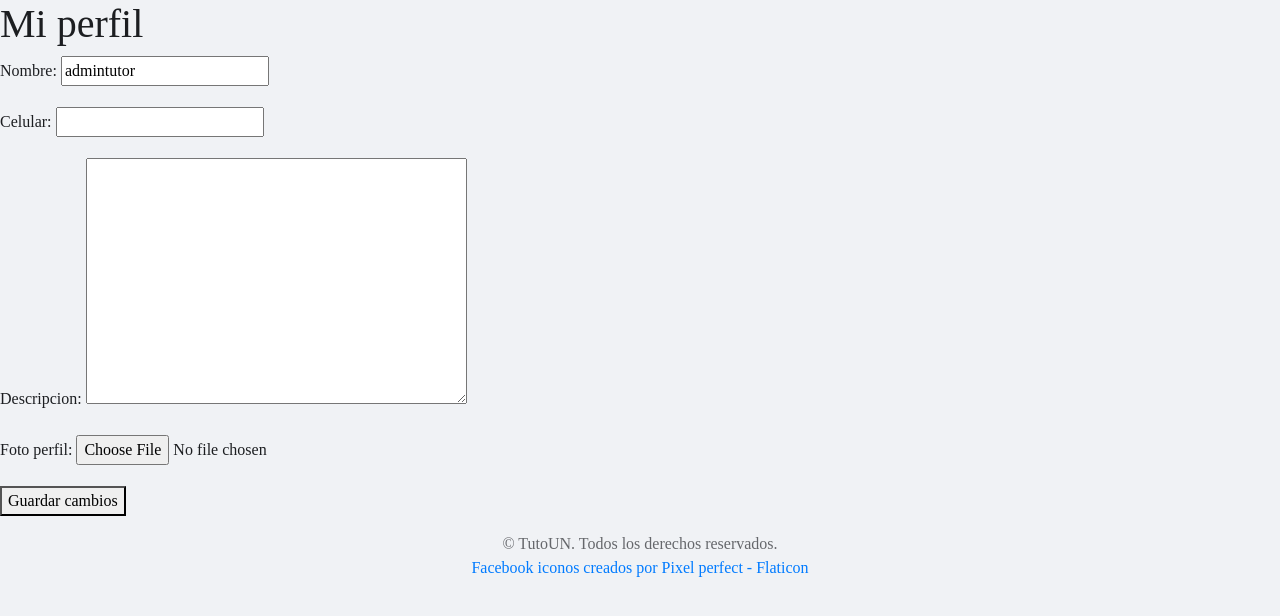
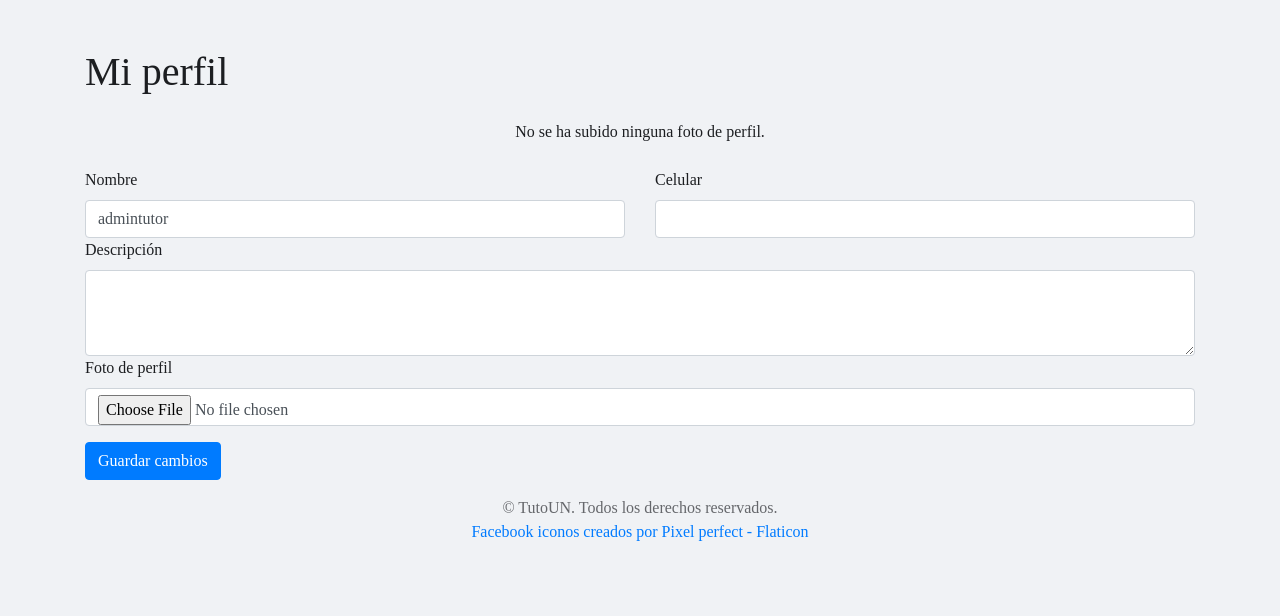
Before and after one commit to federicoGuerrerot/ppi_10, a Django app: page /mi_perfil/ in a window 1280 px wide. Shown: the part 56-672 px from the top of the page. Run offline with Django 4.2, Linux system fonts and the light colour scheme; a user stored in the database is signed in; parts of the project's set-up code (start-up, migrations or seed data) failed here and were passed over; some libraries are stand-ins or nearby versions.

Commit message:
se arregla interaccion foto perfil

```diff
--- a/perfiles/templates/perfiles/mi_perfil.html
+++ b/perfiles/templates/perfiles/mi_perfil.html
@@ -1,10 +1,38 @@
 {% extends 'core/base.html' %}
 
 {% block content %}
-    <h1>Mi perfil</h1>
-    <form method="post" enctype="multipart/form-data">
+<div class="container mt-5">
+    <h1 class="mb-4">Mi perfil</h1>
+
+    {% if usuario.foto_perfil %}
+        <div class="text-center mb-4">
+            <img src="{{ usuario.foto_perfil.url }}" alt="{{ usuario.username }}'s profile picture" class="rounded-circle" style="width: 150px; height: 150px;">
+        </div>
+    {% else %}
+        <p class="text-center mb-4">No se ha subido ninguna foto de perfil.</p>
+    {% endif %}
+
+    <form method="post" enctype="multipart/form-data" class="row g-3">
         {% csrf_token %}
-        {{ form.as_p }}
-        <button type="submit">Guardar cambios</button>
+        <div class="col-md-6">
+            <label for="{{ form.nombre.id_for_label }}" class="form-label">Nombre</label>
+            <input type="text" class="form-control" id="{{ form.nombre.id_for_label }}" name="{{ form.nombre.html_name }}" value="{{ form.nombre.value|default:'' }}">
+        </div>
+        <div class="col-md-6">
+            <label for="{{ form.celular.id_for_label }}" class="form-label">Celular</label>
+            <input type="text" class="form-control" id="{{ form.celular.id_for_label }}" name="{{ form.celular.html_name }}" value="{{ form.celular.value|default:'' }}">
+        </div>
+        <div class="col-12">
+            <label for="{{ form.descripcion.id_for_label }}" class="form-label">Descripción</label>
+            <textarea class="form-control" id="{{ form.descripcion.id_for_label }}" name="{{ form.descripcion.html_name }}" rows="3">{{ form.descripcion.value|default:'' }}</textarea>
+        </div>
+        <div class="col-12">
+            <label for="{{ form.foto_perfil.id_for_label }}" class="form-label">Foto de perfil</label>
+            <input class="form-control" type="file" id="{{ form.foto_perfil.id_for_label }}" name="{{ form.foto_perfil.html_name }}">
+        </div>
+        <div class="col-12 mt-3">
+            <button type="submit" class="btn btn-primary">Guardar cambios</button>
+        </div>
     </form>
+</div>
 {% endblock %}
--- a/perfiles/views.py
+++ b/perfiles/views.py
@@ -10,7 +10,7 @@
         form = PerfilForm(request.POST, request.FILES, instance=request.user)
         if form.is_valid():
             form.save()
-            return redirect('perfiles:mi_perfil')
+            return redirect('mi_perfil')
     else:
         form = PerfilForm(instance=request.user)
     return render(request, 'perfiles/mi_perfil.html', {'form': form})
```
Also changed, not shown: db.sqlite3, media/fotos_perfil/Fotoperfil.jpg (added), media/fotos_perfil/Fotoperfil_CZhSN5b.jpg (added), media/fotos_perfil/Fotoperfil_c6P8PTH.jpg (added), media/fotos_perfil/Fotoperfil_xuOOpa3.jpg (added).
